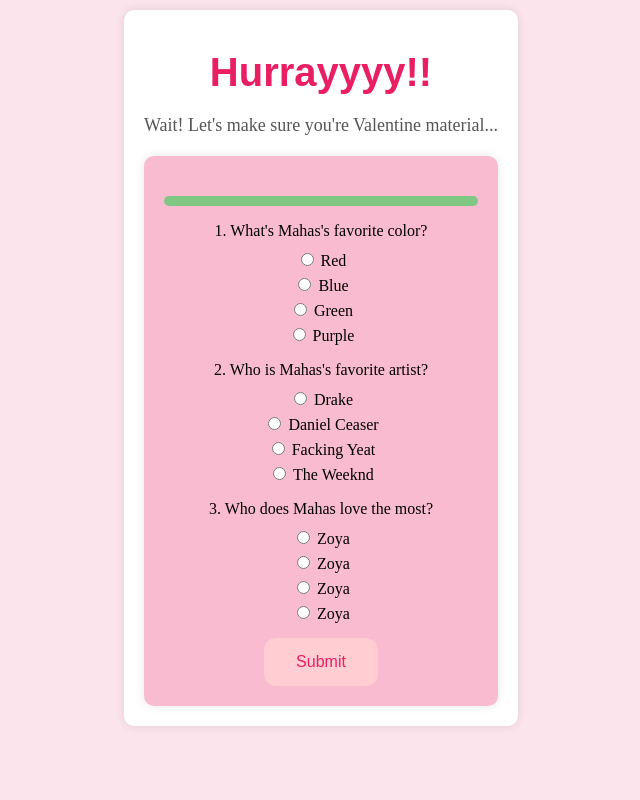
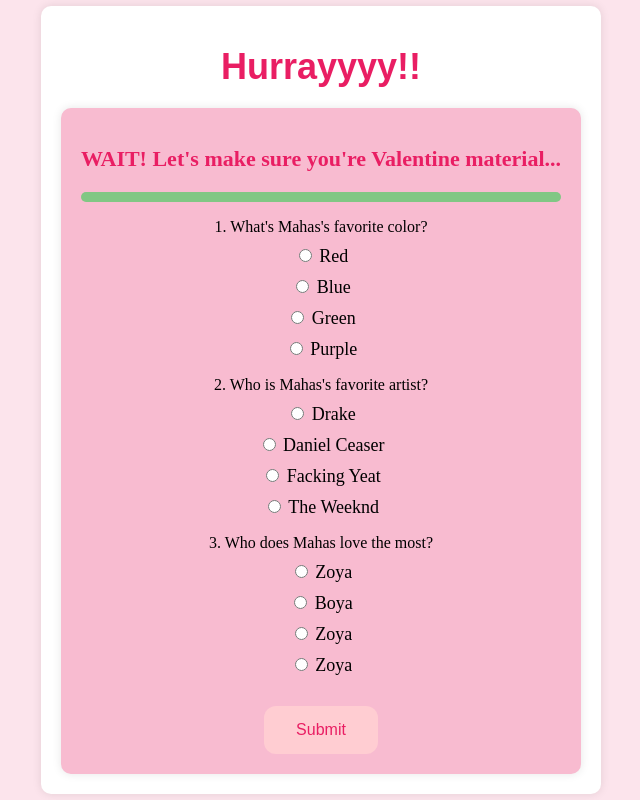
Before and after one commit to mahadk28/zoyaday.github.io, a plain HTML site: page yes.html in a window 1280 px wide. Shown: the whole page, without its empty margins (319-959 px from the left). Drawn offline with Linux system fonts and the light colour scheme.

Commit message:
Update yes.html

```diff
--- a/yes.html
+++ b/yes.html
@@ -7,8 +7,9 @@
             display: flex;
             justify-content: center;
             align-items: center;
-            height: 90vh;
+            height: 100vh;
             background-color: #fce4ec; /* Light pink background */
+            margin: 0;
         }
 
         .container {
@@ -21,17 +22,11 @@
 
         .header_text {
             font-family: 'Nunito', sans-serif;
-            font-size: 40px;
+            font-size: 36px;
             font-weight: bold;
             color: #e91e63; /* Pink text color */
             margin-top: 20px;
-            margin-bottom: 0;
-        }
-
-        .quiz-message {
-            font-size: 18px;
-            margin-top: 20px;
-            color: #555; /* Dark grey text color */
+            margin-bottom: 10px;
         }
 
         .quiz {
@@ -65,11 +60,13 @@
 
         .quiz p {
             margin-bottom: 10px;
+            font-size: 16px;
         }
 
         .quiz label {
             display: block;
-            margin-bottom: 5px;
+            margin-bottom: 10px;
+            font-size: 18px;
         }
 
         .quiz button {
@@ -79,7 +76,7 @@
             text-align: center;
             display: inline-block;
             font-size: 16px;
-            margin-top: 10px;
+            margin-top: 20px;
             border: none;
             border-radius: 12px;
             cursor: pointer;
@@ -95,14 +92,9 @@
 </head>
 <body>
     <div class="container">
-        <div>
-            <h1 class="header_text">Hurrayyyy!!</h1>
-            <div class="quiz-message">
-                <p>Wait! Let's make sure you're Valentine material...</p>
-            </div>
-        </div>
-
+        <h1 class="header_text">Hurrayyyy!!</h1>
         <div class="quiz" id="quizContainer">
+            <h2 class="quiz-question">WAIT! Let's make sure you're Valentine material...</h2>
             <div class="progress-bar">
                 <div id="progress" class="progress"></div>
             </div>
@@ -124,7 +116,7 @@
                 <!-- Question 3 -->
                 <p>3. Who does Mahas love the most?</p>
                 <label><input type="radio" name="q3" value="zoya"> Zoya</label>
-                <label><input type="radio" name="q3" value="boya"> Zoya</label>
+                <label><input type="radio" name="q3" value="boya"> Boya</label>
                 <label><input type="radio" name="q3" value="zoya"> Zoya</label>
                 <label><input type="radio" name="q3" value="zoya"> Zoya</label>
 
```
